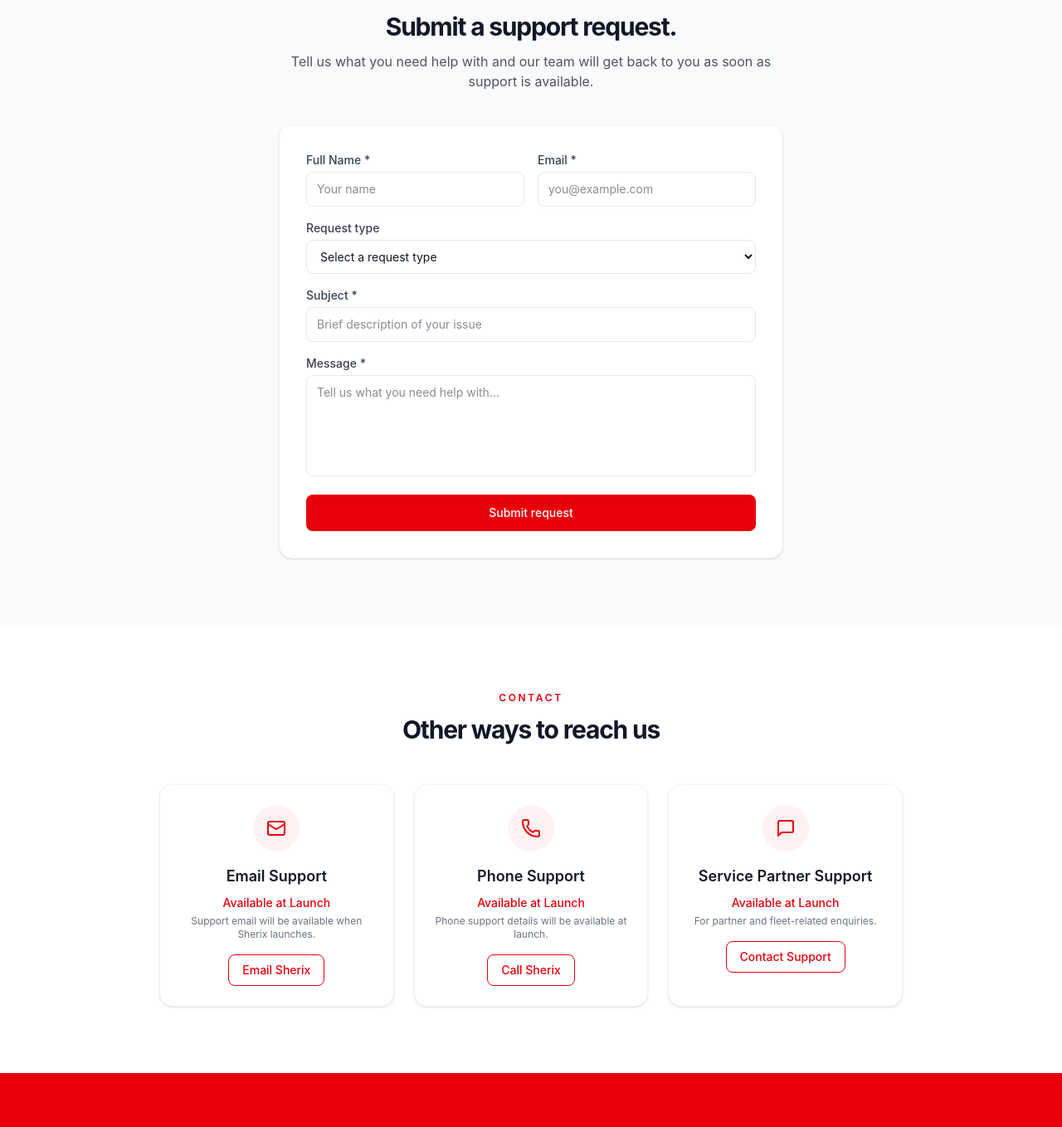
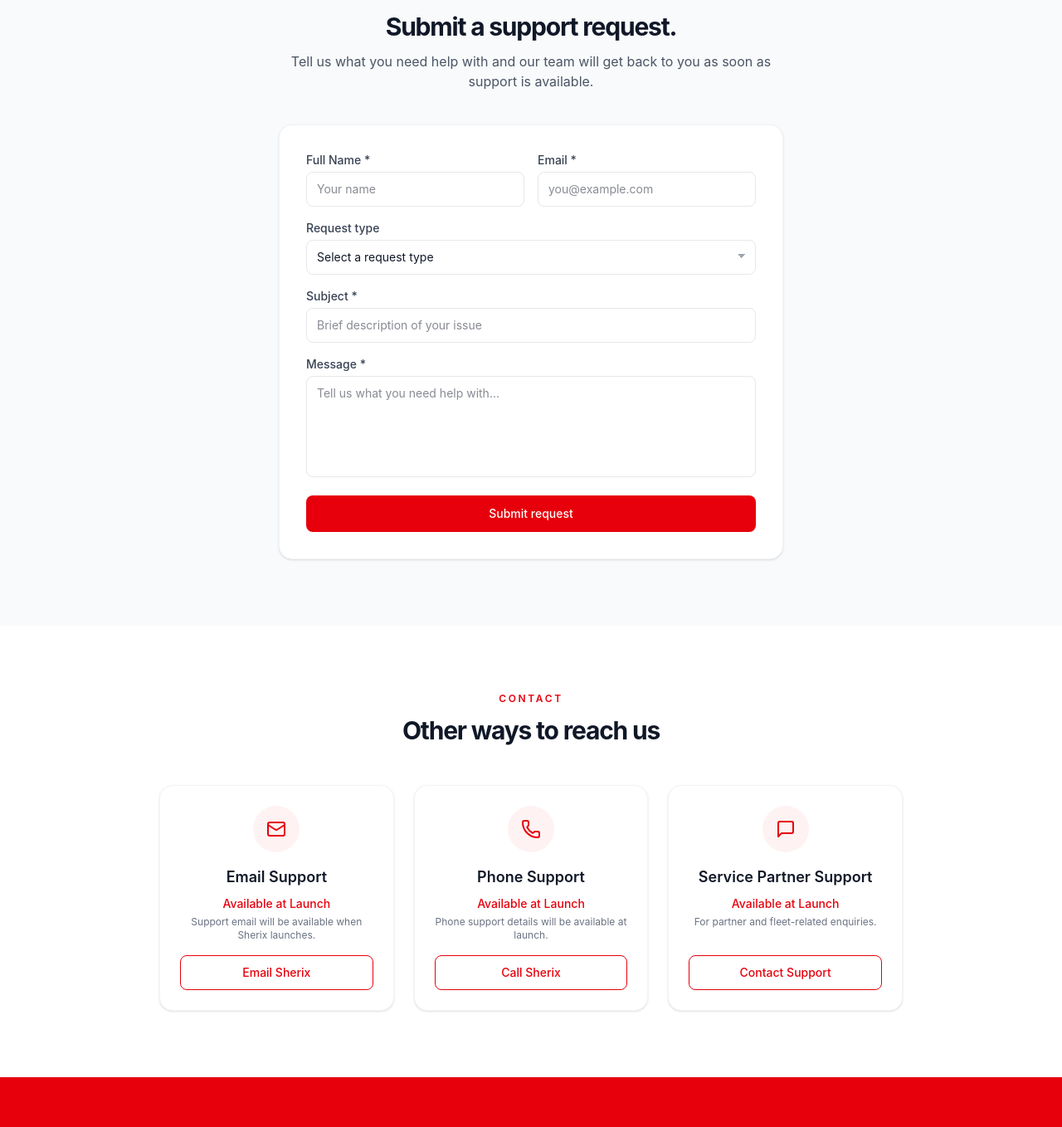
Before and after one commit to Kwekuaugust22/sherix-app-website, a React (Vite) app: page /support in a window 1280 px wide. Shown: the part 1496-2854 px from the top of the page at 83% size. Built offline with nearby package versions, Linux system fonts and the light colour scheme.

Commit message:
Support page fixed

```diff
--- a/src/app/pages/SupportPage.tsx
+++ b/src/app/pages/SupportPage.tsx
@@ -39,6 +39,19 @@ export function SupportPage() {
   const [openFaq, setOpenFaq] = useState<number | null>(0);
   const [ticketSubmitted, setTicketSubmitted] = useState(false);
   const [ticket, setTicket] = useState({ name: '', email: '', subject: '', category: '', message: '' });
+
+  const handleEmailSupport = () => {
+    window.location.href = 'mailto:support@sherix.app';
+  };
+
+  const handleCallSupport = () => {
+    window.location.href = 'tel:+233302000000';
+  };
+
+  const handlePartnerSupport = () => {
+    const form = document.getElementById('support-request-form');
+    form?.scrollIntoView({ behavior: 'smooth', block: 'start' });
+  };
 
   return (
     <div>
@@ -118,6 +131,7 @@ export function SupportPage() {
             </div>
           ) : (
             <form
+              id="support-request-form"
               onSubmit={e => {
                 e.preventDefault();
                 setTicketSubmitted(true);
@@ -154,7 +168,8 @@ export function SupportPage() {
                 <select
                   value={ticket.category}
                   onChange={e => setTicket(t => ({ ...t, category: e.target.value }))}
-                  className="w-full rounded-lg border border-gray-200 bg-white px-3 py-2.5 text-sm text-gray-900 focus:border-red-400 focus:outline-none"
+                  className="w-full min-h-[42px] appearance-none rounded-lg border border-gray-200 bg-white px-3 py-2.5 pr-10 text-sm text-gray-900 focus:border-red-400 focus:outline-none"
+                  style={{ backgroundImage: "linear-gradient(45deg, transparent 50%, #9ca3af 50%), linear-gradient(135deg, #9ca3af 50%, transparent 50%)", backgroundPosition: 'calc(100% - 16px) calc(50% - 2px), calc(100% - 11px) calc(50% - 2px)', backgroundSize: '5px 5px, 5px 5px', backgroundRepeat: 'no-repeat' }}
                 >
                   <option value="">Select a request type</option>
                   <option>Service request</option>
@@ -202,16 +217,24 @@ export function SupportPage() {
             <h2 className="mt-3 text-3xl font-bold tracking-[-0.04em] text-gray-900">Other ways to reach us</h2>
           </div>
 
-          <div className="mx-auto grid max-w-4xl gap-6 md:grid-cols-3">
+          <div className="mx-auto grid max-w-4xl gap-6 grid-cols-1 sm:grid-cols-2 lg:grid-cols-3">
             {contactOptions.map(option => (
-              <div key={option.title} className="rounded-2xl border border-gray-100 bg-white p-6 text-center shadow-sm transition-shadow hover:shadow-md">
+              <div key={option.title} className="flex h-full flex-col rounded-2xl border border-gray-100 bg-white p-6 text-center shadow-sm transition-shadow hover:shadow-md">
                 <div className="mx-auto mb-4 flex h-14 w-14 items-center justify-center rounded-full bg-red-50">
                   <option.icon className="h-6 w-6 text-red-600" />
                 </div>
                 <h3 className="mb-2 text-lg font-semibold text-gray-900">{option.title}</h3>
                 <p className="mb-1 text-sm font-medium text-red-600">{option.detail}</p>
                 <p className="mb-4 text-xs text-gray-500">{option.resp}</p>
-                <button className="rounded-lg border border-red-600 px-4 py-2 text-sm font-medium text-red-600 transition-colors hover:bg-red-50">
+                <button
+                  type="button"
+                  onClick={() => {
+                    if (option.title === 'Email Support') handleEmailSupport();
+                    if (option.title === 'Phone Support') handleCallSupport();
+                    if (option.title === 'Service Partner Support') handlePartnerSupport();
+                  }}
+                  className="mt-auto w-full rounded-lg border border-red-600 px-4 py-2.5 text-sm font-medium text-red-600 transition-colors hover:bg-red-50"
+                >
                   {option.action}
                 </button>
               </div>
```
